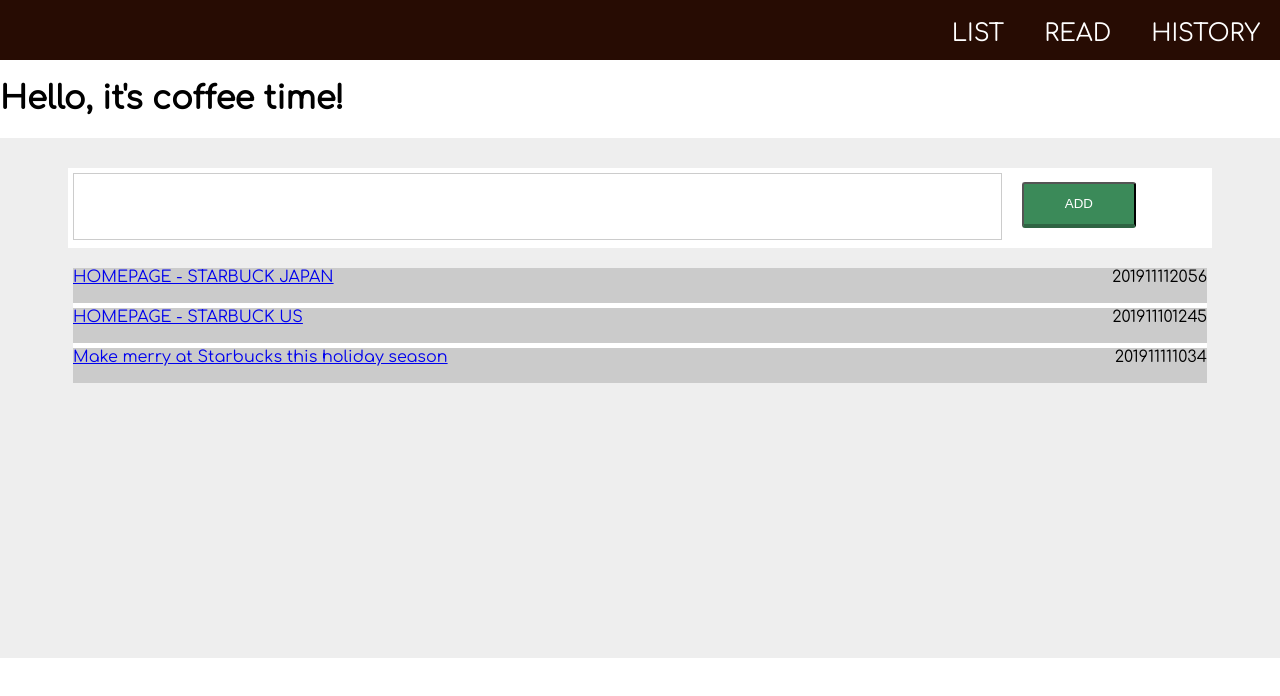
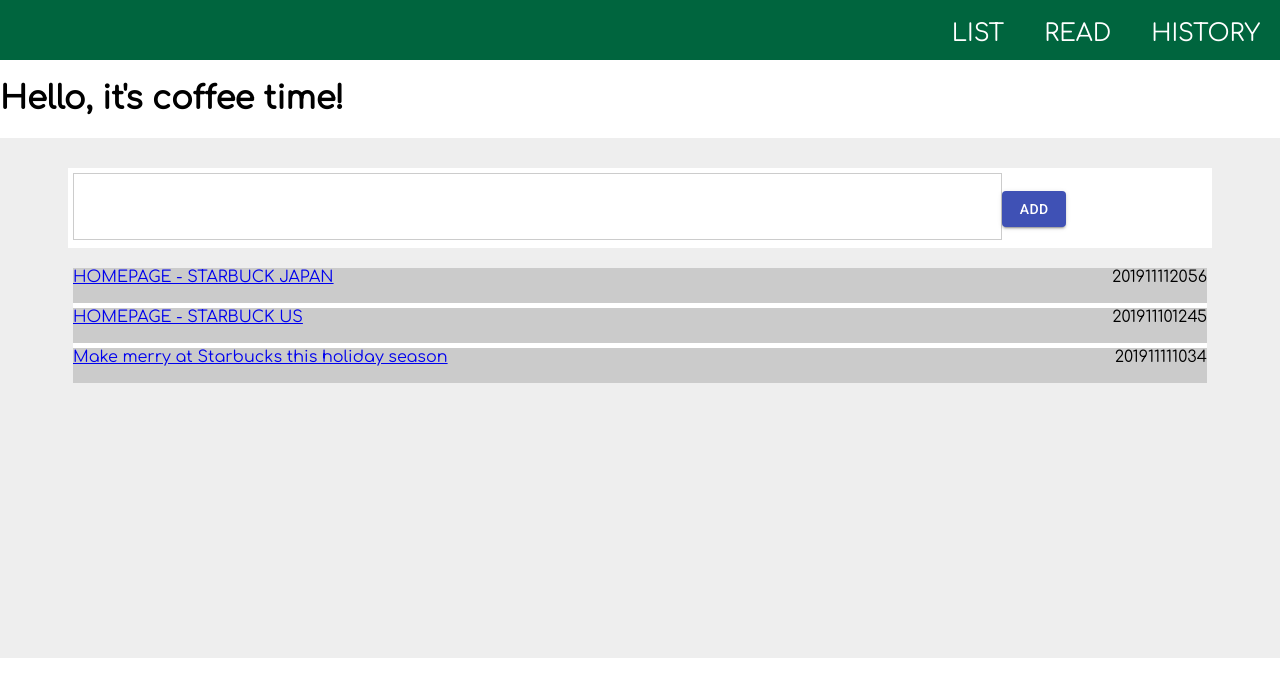
Before and after one commit to nouvelle/coffee-time, a React (Create React App) app: page / in a window 1280 px wide. Shown: the top 696 px of the page. Built offline with nearby package versions, Linux system fonts and the light colour scheme.

Commit message:
add css library:  material-ui

```diff
--- a/package.json
+++ b/package.json
@@ -15,6 +15,8 @@
     "seed": "knex seed:run --knexfile ./knexfile.js"
   },
   "dependencies": {
+    "@material-ui/core": "^4.6.0",
+    "@material-ui/icons": "^4.5.1",
     "express": "^4.17.1",
     "knex": "^0.20.1",
     "moment": "^2.24.0",
--- a/public/index.html
+++ b/public/index.html
@@ -2,7 +2,10 @@
 <html lang="en">
   <head>
     <meta charset="utf-8" />
-    <meta name="viewport" content="width=device-width, initial-scale=1" />
+    <meta
+      name="viewport"
+      content="minimum-scale=1, initial-scale=1, width=device-width, shrink-to-fit=no"
+    />
     <meta
       name="description"
       content="Web site created using create-react-app"
@@ -11,6 +14,15 @@
       href="https://fonts.googleapis.com/css?family=Comfortaa&display=swap"
       rel="stylesheet"
     />
+    <link
+      rel="stylesheet"
+      href="https://fonts.googleapis.com/css?family=Roboto:300,400,500,700&display=swap"
+    />
+    <link
+      rel="stylesheet"
+      href="https://fonts.googleapis.com/icon?family=Material+Icons"
+    />
+
     <link rel="apple-touch-icon" href="logo192.png" />
     <title>Coffee Time</title>
   </head>
--- a/public/mock.html
+++ b/public/mock.html
@@ -11,6 +11,19 @@
       href="https://fonts.googleapis.com/css?family=Comfortaa&display=swap"
       rel="stylesheet"
     />
+    <link
+      rel="stylesheet"
+      href="https://fonts.googleapis.com/css?family=Roboto:300,400,500,700&display=swap"
+    />
+    <link
+      rel="stylesheet"
+      href="https://fonts.googleapis.com/icon?family=Material+Icons"
+    />
+
+    <!-- <link
+      href="https://www.starbucks.com/weblx/assets/pattern-library/style.e1e050e968307b6d2965.css"
+      rel="stylesheet"
+    /> -->
     <link rel="apple-touch-icon" href="logo192.png" />
     <title>Coffee Time</title>
     <style>
--- a/src/components/Input.jsx
+++ b/src/components/Input.jsx
@@ -1,5 +1,6 @@
 import React, { Component } from "react";
 import { connect } from "react-redux";
+import Button from "@material-ui/core/Button";
 import { changeCurrentView, addUnReadUrlLists } from "../redux/redux";
 import "../styles/styles.css";
 
@@ -16,9 +17,12 @@
         <label>
           <input type="url" name="url" id="urlInput" />
         </label>
-        <button className="btn" onClick={this.addURL}>
+        <Button variant="contained" color="primary" onClick={this.addURL}>
           ADD
-        </button>
+        </Button>
+        {/* <button className="btn" onClick={this.addURL}>
+          ADD
+        </button> */}
       </div>
     );
   }
--- a/src/components/ReadContents.jsx
+++ b/src/components/ReadContents.jsx
@@ -1,6 +1,5 @@
 import React, { Component } from "react";
 import { connect } from "react-redux";
-import Input from "./Input.jsx";
 import "../styles/styles.css";
 
 class ReadContents extends Component {
@@ -9,7 +8,6 @@
 
     return (
       <div className="contents readContents">
-        <Input />
         <div className="urllistArea">
           {readUrlLists.map((readUrlList, i) => (
             <div className="urlList" key={i}>
--- a/src/styles/styles.css
+++ b/src/styles/styles.css
@@ -8,8 +8,9 @@
 }
 .header {
   height: 60px;
-  /* background: #2f6443; */
-  background: #270c03;
+  background: #00653e;
+  /* background: #edebe9; */
+  /* background: #563b2f; */
   display: flex;
   justify-content: flex-end;
 }
```
Also changed, not shown: 1 other file (tests, documents, lock files or other folders).
